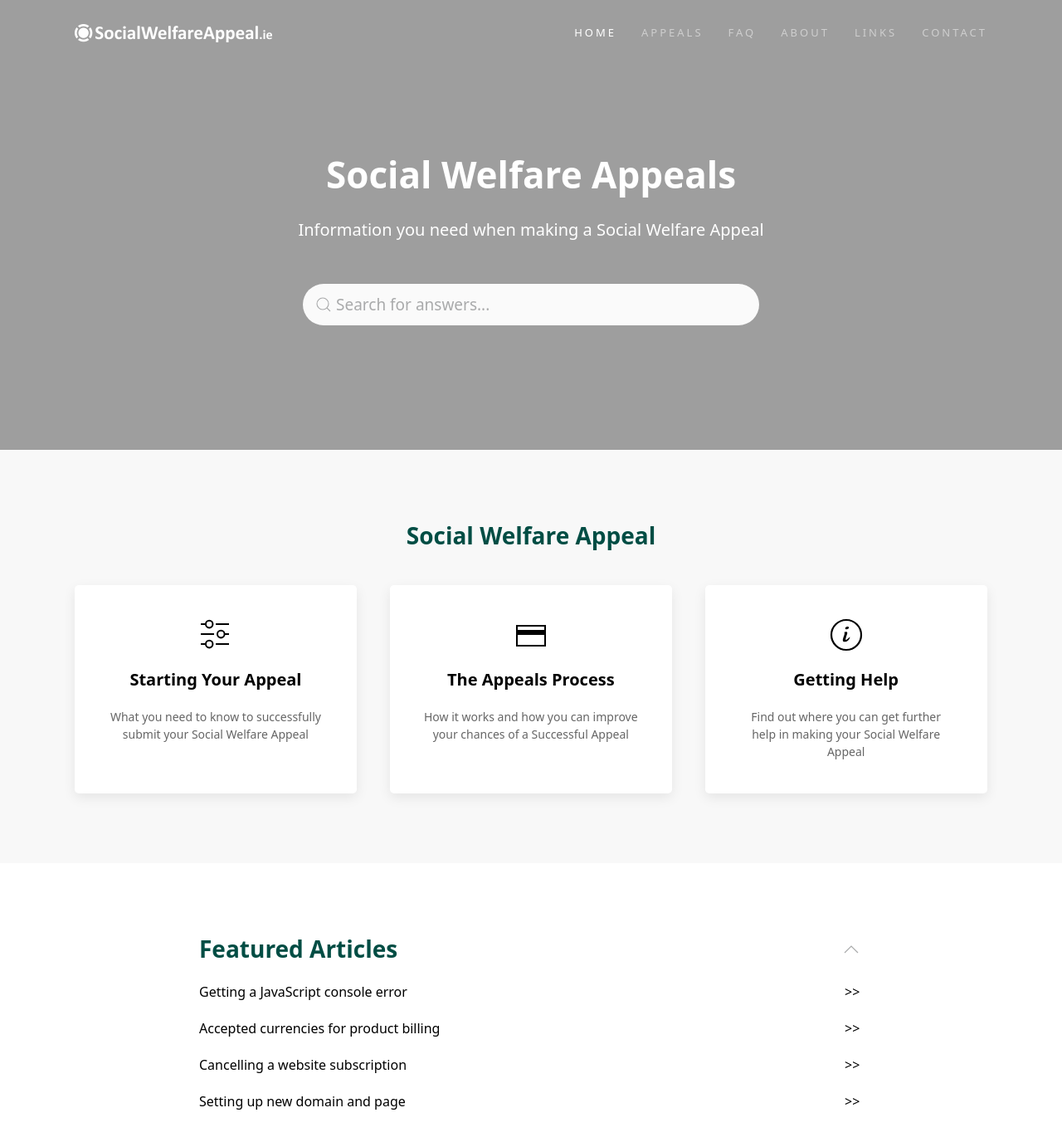
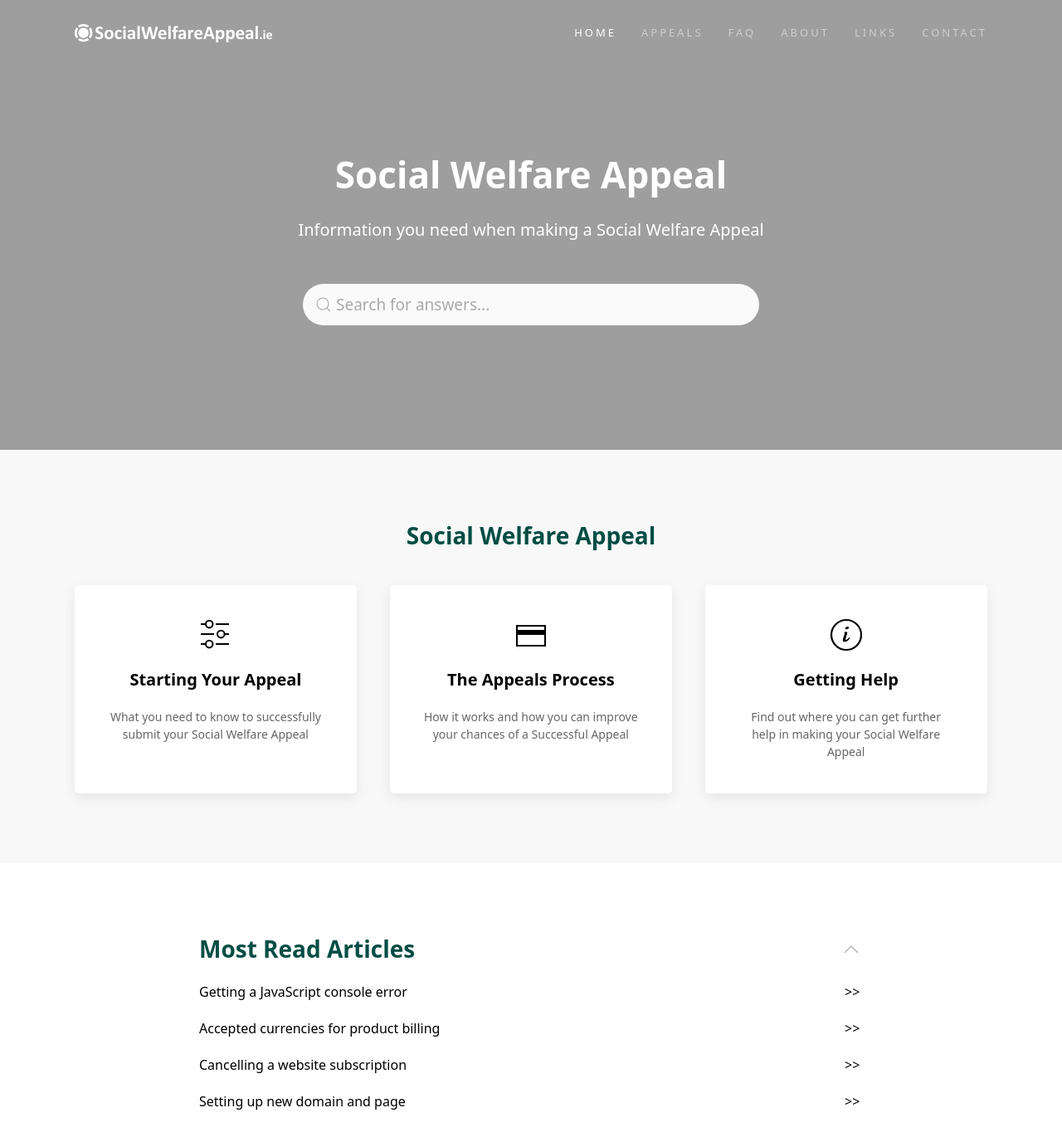
Before and after one commit to robbertl/socialwelfareappeal, a Jekyll site: the page built from index.md, in a window 1280 px wide and 1400 px high. Shown: the top 1376 px of the window at 83% size. Built offline with Jekyll 4.4.1, drawn with Linux system fonts in a browser that asks for light colours.

Commit message:
Update index.md

```diff
--- a/index.md
+++ b/index.md
@@ -1,6 +1,6 @@
 ---
 layout: help
-title: Social Welfare Appeals
+title: Social Welfare Appeal
 subtitle: Information you need when making a Social Welfare Appeal
 hero:
     background: "#004d44"
@@ -10,7 +10,7 @@ hero:
 category:
     columns: 3
 featured:
-    title: Featured Articles
+    title: Most Read Articles
     tag: featured
 cta:
     title: Didn't find an answer to your question?
```
